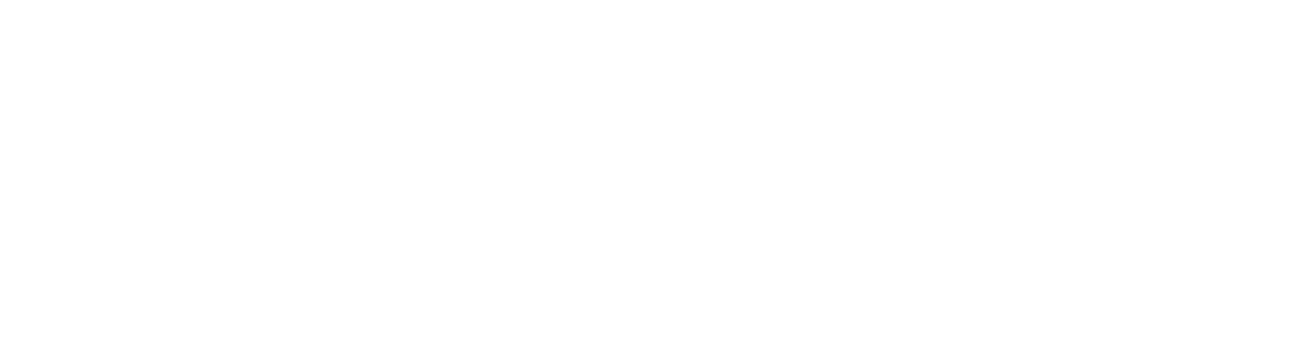
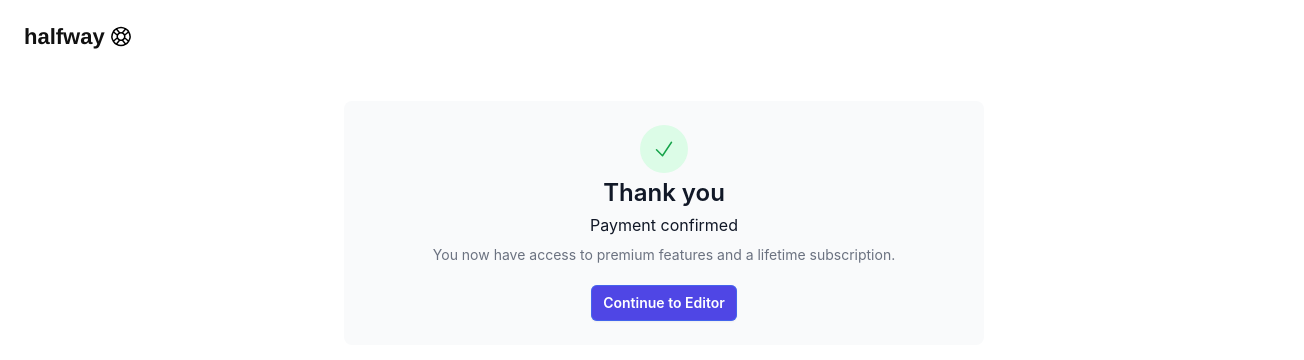
Before and after one commit to kylelong/halfway, a React (Create React App) app in the folder client/: page /thanks/1 in a window 1280 px wide. Before the commit this address had no page. Shown: the top 360 px of the page, 1304 px wide, since content can reach past the window. Built offline with nearby package versions, Linux system fonts and the light colour scheme.

Commit message:
add premium local storage key

```diff
--- a/client/src/App.tsx
+++ b/client/src/App.tsx
@@ -4,19 +4,19 @@
 import About from "./components/About/About";
 import Pricing from "./components/About/Pricing";
 import Create from "./components/Create/Create";
-
+import PaymentConfirmation from "./components/PaymentConfirmation";
 function App() {
   return (
     <div className="App">
       <Router>
         <Routes>
           <Route path="/" element={<Create />}></Route>
-          {/* <Route path="/demo" element={<Demo />}></Route> */}
-
           <Route path="/about" element={<About />}></Route>
-
-          {/* <Route path="/signup" element={<signup />}></Route> */}
           <Route path="/pricing" element={<Pricing />}></Route>
+          <Route
+            path="/thanks/:checkout_session_id"
+            element={<PaymentConfirmation />}
+          ></Route>
         </Routes>
       </Router>
     </div>
--- a/client/src/components/Create/Create.tsx
+++ b/client/src/components/Create/Create.tsx
@@ -69,14 +69,14 @@
       {
         name: "Twitter",
         href: "#",
-        options: ["tweet", "thread", "reply"],
+        options: ["tweet", "thread", "reply", "dm"],
         icon: twitterBlank,
         coloredIcon: twitter,
       },
       {
         name: "LinkedIn",
         href: "#",
-        options: ["post", "article", "hashtags"],
+        options: ["post", "article", "message", "hashtags"],
         icon: linkedinBlank,
         coloredIcon: linkedin,
       },
@@ -417,6 +417,7 @@
                         About
                       </a>
                     </li>
+                    {!localStorage.getItem("hw-stripe-payment-license-key") && (
                       <li>
                         <a
                           href="/pricing"
@@ -427,6 +428,7 @@
                           Purchase
                         </a>
                       </li>
+                    )}
                     {navigation.map((item, idx) => (
                       <li
                         key={item.name}
--- a/client/src/components/Create/FilterMenu.tsx
+++ b/client/src/components/Create/FilterMenu.tsx
@@ -70,7 +70,7 @@
       const completion = await openai.completions.create({
         model: "gpt-3.5-turbo-instruct",
         prompt: query,
-        max_tokens: 30,
+        max_tokens: 248,
         temperature: 0,
       });
 
--- a/client/src/components/Create/OpenAIModal.tsx
+++ b/client/src/components/Create/OpenAIModal.tsx
@@ -147,7 +147,7 @@
                       </p>
                       <p className="text-sm text-gray-500 text-left">
                         Your OpenAI API Key is stored locally in your browser
-                        and <b>never</b> shared.
+                        and is <b>never</b> shared.
                       </p>
                     </div>
                   </div>
--- a/client/src/components/Create/TinyEditor.jsx
+++ b/client/src/components/Create/TinyEditor.jsx
@@ -46,6 +46,9 @@
             format: "raw",
           });
           setLength(length + 1);
+          editorRef.current.focus();
+          editorRef.current.selection.select(editorRef.current.getBody(), true); // End of content
+          editorRef.current.selection.collapse(false); // Collapse selection to end
         }
       }, speed);
     return () => clearInterval(timer);
@@ -87,7 +90,7 @@
             "alignright alignjustify | bullist numlist outdent indent | " +
             "removeformat | help",
           content_style:
-            "body { font-family:Helvetica,Arial,sans-serif; font-size:14px }",
+            "body { font-family:Helvetica,Arial,sans-serif; font-size:14px; cursor:text }, body::after { content: '|', display: inline-block, margin-left: -1px, width:3px, animation: blink 1s infinite, color: #4F46E5}, @keyframes blink { 0%, 100% { opacity: 1; } 50% { opacity: 0; }}",
         }}
         onEditorChange={handleChange}
       />
--- /dev/null
+++ b/client/src/components/PaymentConfirmation.tsx
@@ -0,0 +1,56 @@
+import {useParams} from "react-router-dom";
+import React from "react";
+import Logo from "./Logo/Logo";
+import {CheckIcon} from "@heroicons/react/24/outline";
+export default function PaymentConfirmation() {
+  // Use the useParams hook to get the checkout_session_id from the URL
+  const {checkout_session_id} = useParams();
+
+  // Now, you can use checkout_session_id in your component as needed
+  let stripe_id = checkout_session_id?.substring(
+    checkout_session_id.indexOf("=") + 1
+  );
+  localStorage.setItem("hw-stripe-payment-license-key", stripe_id || "");
+
+  // Rest of your component logic
+  return (
+    <div className="py-5 px-6">
+      <Logo />
+      <div className="flex flex-row w-screen justify-center">
+        <div className="bg-gray-50 sm:rounded-lg mb-6 w-11/12 lg:w-2/4 mt-12 flex flex-column justify-center align-center align-middle">
+          <div className="px-4 py-5 sm:p-6 items-center">
+            <div className="mx-auto flex h-12 w-12 items-center justify-center rounded-full bg-green-100 mb-2">
+              <CheckIcon
+                className="h-6 w-6 text-green-600"
+                aria-hidden="true"
+              />
+            </div>
+            <h3 className="text-2xl font-semibold leading-6 text-gray-900 text-center">
+              Thank you
+            </h3>
+            <h3 className="text-base leading-6 text-gray-900 text-center mt-2">
+              Payment confirmed
+            </h3>
+
+            <div className="mt-2 max-w-xl text-sm text-gray-500">
+              <p>
+                You now have access to premium features and a lifetime
+                subscription.
+              </p>
+            </div>
+            <div className="mt-5 flex flex-row justify-center items-center">
+              <a href="/">
+                <button
+                  type="button"
+                  className="inline-flex items-center  mr-6 xl:m-0 rounded-md bg-indigo-600 px-3 py-2 text-sm font-semibold text-white shadow-sm ring-1 ring-inset  hover:bg-indigo-700 hover:text-gray-50"
+                >
+                  Continue to Editor
+                </button>
+              </a>
+            </div>
+          </div>
+        </div>
+      </div>
+    </div>
+  );
+}
--- a/client/src/index.css
+++ b/client/src/index.css
@@ -14,3 +14,25 @@
 @tailwind base;
 @tailwind components;
 @tailwind utilities;
+.mce-content-body:after {
+  content: "";
+  position: absolute;
+  top: 0;
+  left: 0;
+  bottom: 0;
+  width: 3px;
+  background: theme("colors.indigo.600");
+  animation: blink 1s infinite;
+}
+
+@keyframes blink {
+  0% {
+    opacity: 1;
+  }
+  50% {
+    opacity: 0;
+  }
+  100% {
+    opacity: 1;
+  }
+}
```
Lines whose indentation alone changed are shown as unchanged.
